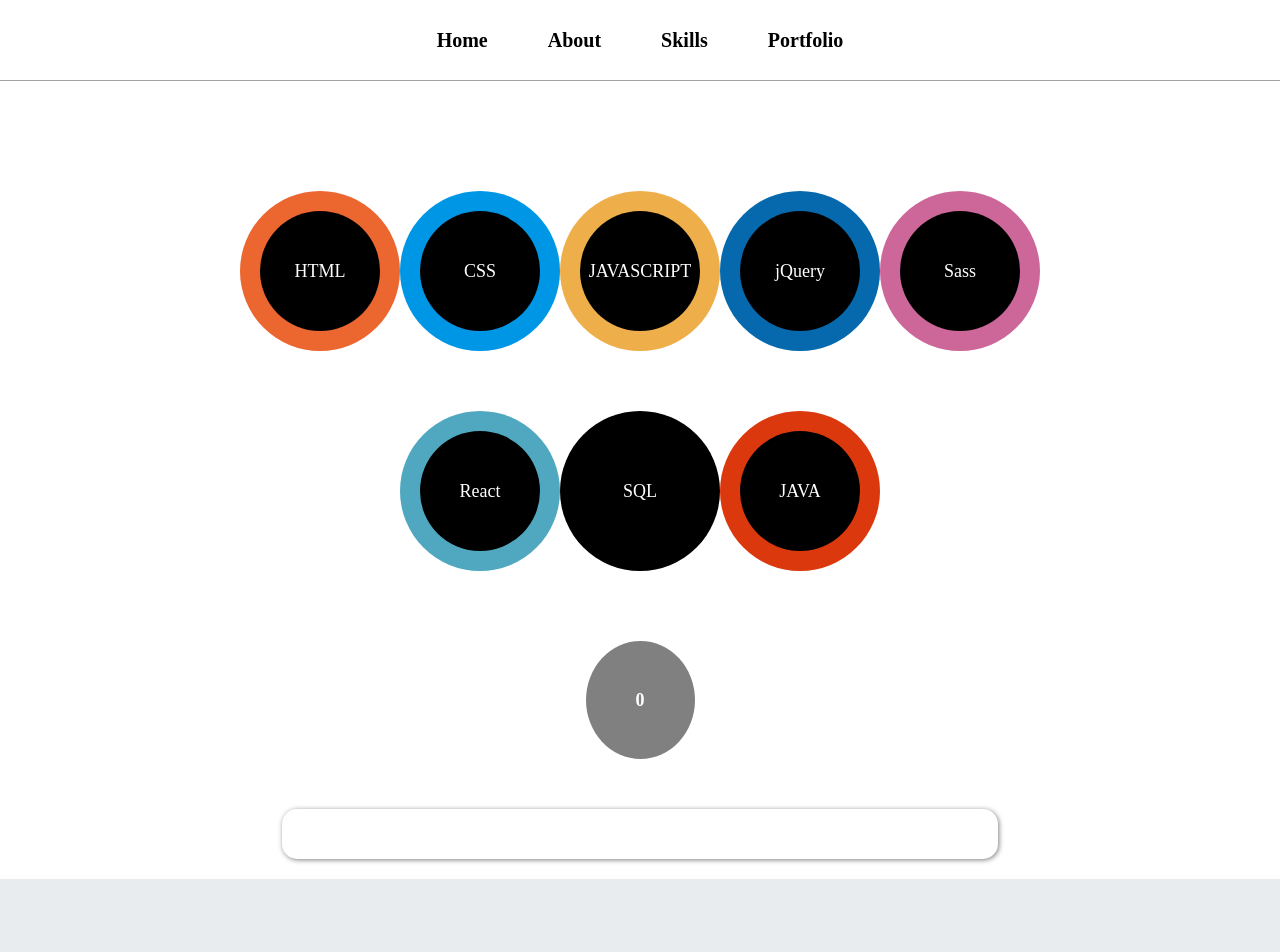
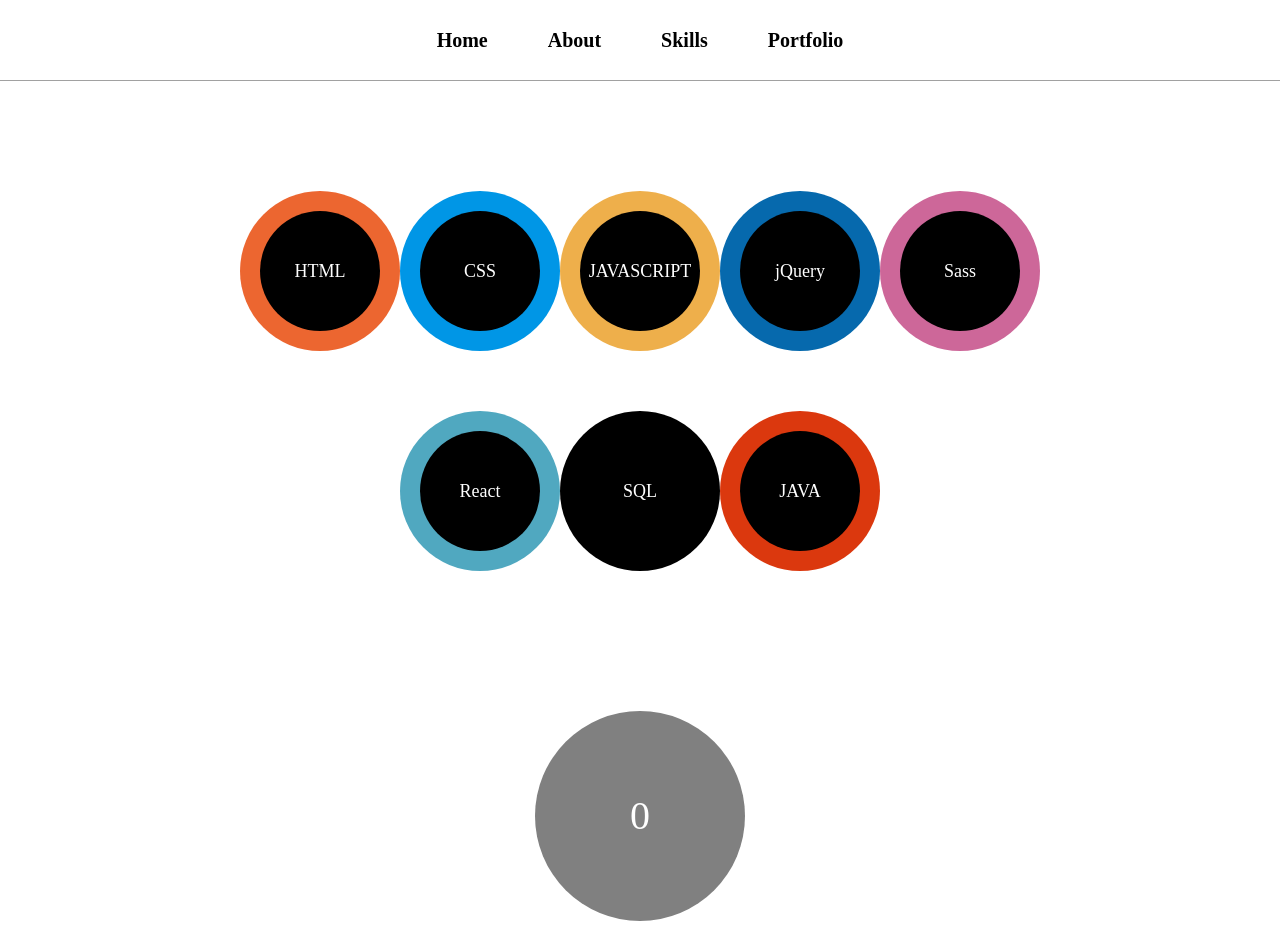
Before and after one commit to hhhjj503/React_Portfolio, a React (Create React App) app: page /React_Portfolio/skills in a window 1280 px wide. Shown: the top 952 px of the page. Before the commit the page ends 879 px from the top, so only its background shows below. Built offline with nearby package versions, Linux system fonts and the light colour scheme.

Commit message:
20230409

```diff
--- /dev/null
+++ b/src/components/DecoBar.js
@@ -0,0 +1,46 @@
+import React from 'react';
+import { useCallback } from 'react';
+import styled, { keyframes } from 'styled-components';
+
+const DecoBar = ({ size, rotateValue }) => {
+  const changedSize = size * 0.4;
+
+  const Bar = styled.div`
+    width: 15px;
+    height: ${changedSize}px;
+    background-color: black;
+    position: absolute;
+    top: 50%;
+    left: 50%;
+    z-index: 2;
+    transform-origin: 0 100%;
+    animation: ${rotating(rotateValue)} 0.5s forwards ease-in-out;
+
+    @media screen and (min-width: 480px) and (max-width: 768px) {
+      width: 13px;
+      height: ${changedSize * 0.8}px;
+    }
+
+    @media screen and (min-width: 320px) and (max-width: 479px) {
+      width: 11px;
+      height: ${changedSize * 0.4}px;
+    }
+  `;
+
+  return <Bar></Bar>;
+};
+
+const rotating = (rotateValue) => {
+  const rotate = keyframes`
+    0% {
+          transform: translateY(-100%) rotate(0);
+        }
+        100% {
+          transform: translateY(-100%) rotate(${rotateValue}deg);
+        }
+  `;
+
+  return rotate;
+};
+
+export default DecoBar;
--- a/src/components/GageBar.js
+++ b/src/components/GageBar.js
@@ -22,17 +22,17 @@
       position: absolute;
       top: 0;
       left: 0;
-      width: ${() => (barGage === '' ? 1 : barGage)}%;
-      background-color: ${() => (barColor === '' ? 'gray' : barColor)};
+      width: 0%;
+      background-color: white;
+      animation: bar-gage 1s forwards ease-in-out;
       height: 50px;
     }
 
-    @media screen and (min-width: 480px) and (max-width: 767px) {
+    @media screen and (min-width: 480px) and (max-width: 768px) {
       height: 40px;
     }
 
     @media screen and (min-width: 320px) and (max-width: 479px) {
-      height: 30px;
     }
   `;
   return <GageBarComponent></GageBarComponent>;
--- /dev/null
+++ b/src/components/GageBar2.js
@@ -0,0 +1,124 @@
+import React from 'react';
+import { useCallback } from 'react';
+import styled from 'styled-components';
+import DecoBar from './DecoBar';
+
+const size = 350;
+const rotateDeg = [];
+const result = [];
+
+const GageBar2 = ({ barColor, score }) => {
+  const GageBarComponent = styled.div`
+    width: ${size}px;
+    height: ${size}px;
+    background: transparent;
+    border-radius: 15px;
+    overflow: hidden;
+    position: relative;
+    margin: 0 auto;
+    transition: 0.3s ease-in-out;
+
+    @media screen and (min-width: 480px) and (max-width: 768px) {
+      width: ${size - 50}px;
+      height: ${size - 50}px;
+    }
+
+    @media screen and (min-width: 320px) and (max-width: 479px) {
+      width: ${size - 100}px;
+      height: ${size - 100}px;
+    }
+  `;
+
+  if (barColor === '') barColor = 'gray';
+
+  return (
+    <GageBarComponent>
+      <BiggerRound size={size} barColor={barColor} score={score}></BiggerRound>
+    </GageBarComponent>
+  );
+};
+
+const BiggerRound = ({ barColor, score }) => {
+  const changedSize = size * 0.8;
+  const Round = styled.div`
+    width: ${changedSize}px;
+    height: ${changedSize}px;
+    position: absolute;
+    top: 50%;
+    left: 50%;
+    border-radius: 50%;
+    transform: translate(-50%, -50%);
+    background-color: transparent;
+    z-index: 1;
+
+    @media screen and (min-width: 480px) and (max-width: 768px) {
+      width: ${changedSize * 0.7}px;
+      height: ${changedSize * 0.7}px;
+    }
+
+    @media screen and (min-width: 320px) and (max-width: 479px) {
+      width: ${changedSize * 0.4}px;
+      height: ${changedSize * 0.4}px;
+    }
+  `;
+
+  return (
+    <Round>
+      {makeBar(size, 0, score)}
+      <SmallRound size={size} score={score} barColor={barColor}></SmallRound>
+    </Round>
+  );
+};
+
+const SmallRound = ({ barColor, score }) => {
+  const changedSize = size * 0.6;
+  const Round = styled.div`
+    width: ${changedSize}px;
+    height: ${changedSize}px;
+    position: absolute;
+    top: 50%;
+    left: 50%;
+    line-height: ${changedSize}px;
+    font-size: 40px;
+    color: white;
+    border-radius: 50%;
+    transform: translate(-50%, -50%);
+    background-color: ${barColor};
+    z-index: 3;
+
+    @media screen and (min-width: 480px) and (max-width: 768px) {
+      width: ${changedSize * 0.7}px;
+      height: ${changedSize * 0.7}px;
+      line-height: ${changedSize * 0.7}px;
+      font-size: 30px;
+    }
+
+    @media screen and (min-width: 320px) and (max-width: 479px) {
+      width: ${changedSize * 0.4}px;
+      height: ${changedSize * 0.4}px;
+      line-height: ${changedSize * 0.4}px;
+      font-size: 20px;
+    }
+  `;
+  return <Round>{score}</Round>;
+};
+
+const makeBar = (size, minRotate, score) => {
+  //size = 350
+  let decoBarCount = (score / size) * 100 * 2;
+  decoBarCount = parseInt(decoBarCount);
+  for (let i = 0; i < decoBarCount; i++) {
+    rotateDeg.push(minRotate);
+    minRotate += 6.5;
+  }
+
+  for (let i = 0; i < rotateDeg.length; i++) {
+    result.push(
+      <DecoBar key={i} size={size} rotateValue={rotateDeg[i]}></DecoBar>,
+    );
+  }
+
+  return result;
+};
+
+export default GageBar2;
--- a/src/components/Li.js
+++ b/src/components/Li.js
@@ -79,7 +79,7 @@
       }
     }
 
-    @media screen and (min-width: 480px) and (max-width: 767px) {
+    @media screen and (min-width: 480px) and (max-width: 768px) {
       font-size: 1.7rem;
       width: 120px;
       height: 120px;
--- a/src/pages/Skills.js
+++ b/src/pages/Skills.js
@@ -5,6 +5,7 @@
 import Li, { rhombus } from '../components/Li';
 import { useCallback } from 'react';
 import GageBar from '../components/GageBar';
+import GageBar2 from '../components/GageBar2';
 
 const Skills = () => {
   const Wrapper = styled.div`
@@ -12,7 +13,7 @@
     background: white;
     min-height: calc(100vh - 80px);
 
-    @media screen and (min-width: 480px) and (max-width: 767px) {
+    @media screen and (min-width: 480px) and (max-width: 768px) {
       min-height: calc(100vh - 75px);
     }
 
@@ -30,7 +31,7 @@
     left: 0;
     text-align: center;
 
-    @media screen and (min-width: 480px) and (max-width: 767px) {
+    @media screen and (min-width: 480px) and (max-width: 768px) {
       width: 90%;
       margin: 5vh auto 0 auto;
       height: 100%;
@@ -47,7 +48,7 @@
     padding: 0;
     box-sizing: border-box;
 
-    @media screen and (min-width: 480px) and (max-width: 767px) {
+    @media screen and (min-width: 480px) and (max-width: 768px) {
     }
 
     @media screen and (min-width: 320px) and (max-width: 479px) {
@@ -67,7 +68,7 @@
     margin: 0 auto;
     transition: 0.3s ease-in-out;
 
-    @media screen and (min-width: 480px) and (max-width: 767px) {
+    @media screen and (min-width: 480px) and (max-width: 768px) {
       padding: 40px;
       font-size: 1.6rem;
     }
@@ -79,17 +80,14 @@
   `;
 
   const [score, setScore] = useState(0);
-  const [barGage, setbarGage] = useState(0);
+  //const [barGage, setbarGage] = useState(0);
   const [barColor, setbarColor] = useState('');
 
-  const changeScore = useCallback(
-    (background, score) => {
-      setScore(score);
-      setbarGage(score);
-      setbarColor(background);
-    },
-    [score],
-  );
+  const changeScore = useCallback((background, score) => {
+    setScore(score);
+    //setbarGage(score);
+    setbarColor(background);
+  });
 
   return (
     <Wrapper>
@@ -177,11 +175,12 @@
             width: '100%',
           }}
         >
-          <ScoreRound className="score" barColor={barColor}>
+          {/* <ScoreRound className="score" barColor={barColor}>
             {score}
-          </ScoreRound>
+          </ScoreRound> */}
         </div>
-        <GageBar barGage={barGage} barColor={barColor}></GageBar>
+        {/* <GageBar barGage={barGage} barColor={barColor}></GageBar> */}
+        <GageBar2 barColor={barColor} score={score}></GageBar2>
       </div>
     </Wrapper>
   );
--- a/src/styles/DivWrapper.js
+++ b/src/styles/DivWrapper.js
@@ -16,7 +16,7 @@
   &.about {
     padding: 150px;
 
-    @media screen and (min-width: 480px) and (max-width: 767px) {
+    @media screen and (min-width: 480px) and (max-width: 768px) {
       padding: 50px;
     }
 
@@ -29,8 +29,8 @@
     height: auto;
     min-height: initial;
 
-    @media screen and (min-width: 480px) and (max-width: 767px) {
-      height: 50vh;
+    @media screen and (min-width: 480px) and (max-width: 768px) {
+      height: 100%;
     }
 
     @media screen and (min-width: 320px) and (max-width: 479px) {
@@ -38,7 +38,7 @@
     }
   }
 
-  @media screen and (min-width: 480px) and (max-width: 767px) {
+  @media screen and (min-width: 480px) and (max-width: 768px) {
     padding: 50px;
   }
 
```
Also changed, not shown: src/pages/About.js (+6 -6 lines).
